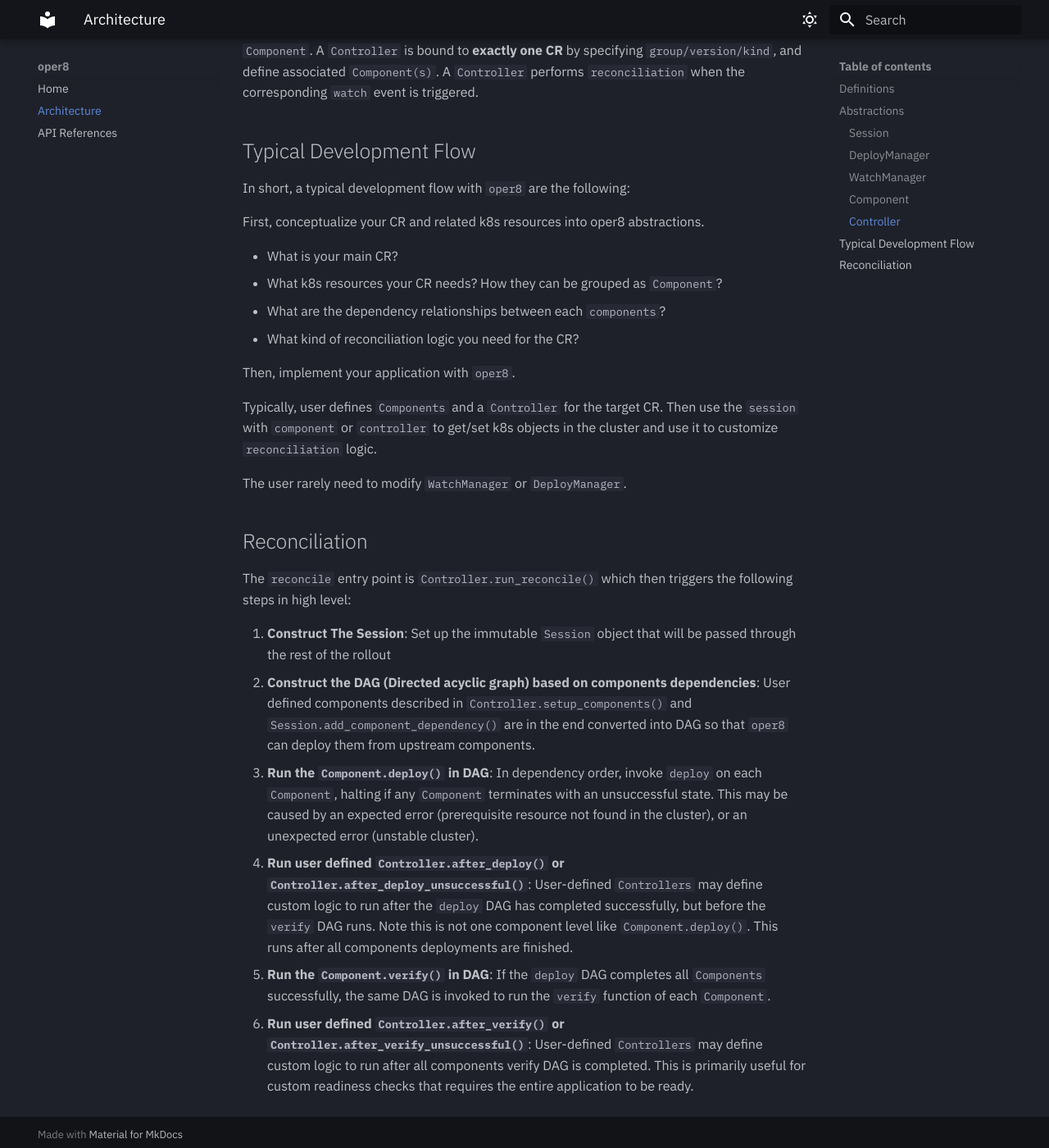
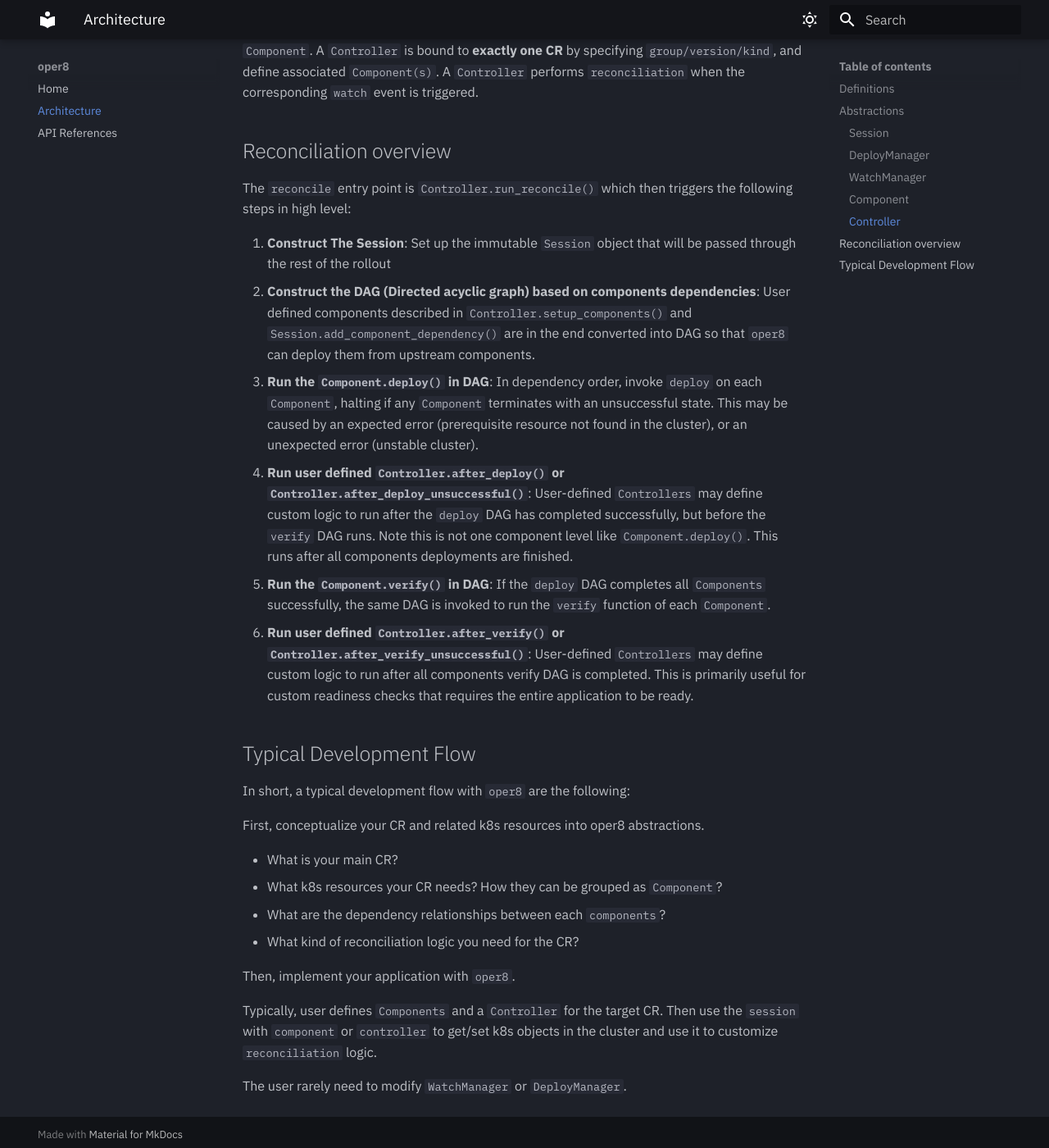
Before and after one commit to IBM/oper8, an MkDocs documentation site: the page built from docs/architecture.md, in a window 1280 px wide and 1400 px high, scrolled down 1804 px. Shown: the whole window at 82% size. Built offline with MkDocs 1.6.1 and Material for MkDocs 9.7.7, drawn with Linux system fonts in a browser that asks for light colours; part of the change alters nothing that is shown.

```diff
--- a/docs/architecture.md
+++ b/docs/architecture.md
@@ -54,6 +54,17 @@ A `Component` is an atomic grouping of raw `kubernetes` resources that serves a
 
 A `Controller` is the core object type that manges the mapping from a CR instance to the set of `Component`. A `Controller` is bound to **exactly one CR** by specifying `group/version/kind`, and define associated `Component(s)`. A `Controller` performs `reconciliation` when the corresponding `watch` event is triggered.
 
+## Reconciliation overview
+
+The `reconcile` entry point is `Controller.run_reconcile()` which then triggers the following steps in high level:
+
+1. **Construct The Session**: Set up the immutable `Session` object that will be passed through the rest of the rollout
+2. **Construct the DAG (Directed acyclic graph) based on components dependencies**: User defined components described in `Controller.setup_components()` and `Session.add_component_dependency()` are in the end converted into DAG so that `oper8` can deploy them from upstream components.
+3. **Run the `Component.deploy()` in DAG**: In dependency order, invoke `deploy` on each `Component`, halting if any `Component` terminates with an unsuccessful state. This may be caused by an expected error (prerequisite resource not found in the cluster), or an unexpected error (unstable cluster).
+4. **Run user defined `Controller.after_deploy()` or `Controller.after_deploy_unsuccessful()`**: User-defined `Controllers` may define custom logic to run after the `deploy` DAG has completed successfully, but before the `verify` DAG runs. Note this is not one component level like `Component.deploy()`. This runs after all components deployments are finished.
+5. **Run the `Component.verify()` in DAG**: If the `deploy` DAG completes all `Components` successfully, the same DAG is invoked to run the `verify` function of each `Component`.
+6. **Run user defined `Controller.after_verify()` or `Controller.after_verify_unsuccessful()`**: User-defined `Controllers` may define custom logic to run after all components verify DAG is completed. This is primarily useful for custom readiness checks that requires the entire application to be ready.
+
 ## Typical Development Flow
 
 In short, a typical development flow with `oper8` are the following:
@@ -70,14 +81,3 @@ Then, implement your application with `oper8`.
 Typically, user defines `Components` and a `Controller` for the target CR. Then use the `session` with `component` or `controller` to get/set k8s objects in the cluster and use it to customize `reconciliation` logic.
 
 The user rarely need to modify `WatchManager` or `DeployManager`.
-
-## Reconciliation
-
-The `reconcile` entry point is `Controller.run_reconcile()` which then triggers the following steps in high level:
-
-1. **Construct The Session**: Set up the immutable `Session` object that will be passed through the rest of the rollout
-2. **Construct the DAG (Directed acyclic graph) based on components dependencies**: User defined components described in `Controller.setup_components()` and `Session.add_component_dependency()` are in the end converted into DAG so that `oper8` can deploy them from upstream components.
-3. **Run the `Component.deploy()` in DAG**: In dependency order, invoke `deploy` on each `Component`, halting if any `Component` terminates with an unsuccessful state. This may be caused by an expected error (prerequisite resource not found in the cluster), or an unexpected error (unstable cluster).
-4. **Run user defined `Controller.after_deploy()` or `Controller.after_deploy_unsuccessful()`**: User-defined `Controllers` may define custom logic to run after the `deploy` DAG has completed successfully, but before the `verify` DAG runs. Note this is not one component level like `Component.deploy()`. This runs after all components deployments are finished.
-5. **Run the `Component.verify()` in DAG**: If the `deploy` DAG completes all `Components` successfully, the same DAG is invoked to run the `verify` function of each `Component`.
-6. **Run user defined `Controller.after_verify()` or `Controller.after_verify_unsuccessful()`**: User-defined `Controllers` may define custom logic to run after all components verify DAG is completed. This is primarily useful for custom readiness checks that requires the entire application to be ready.
```
